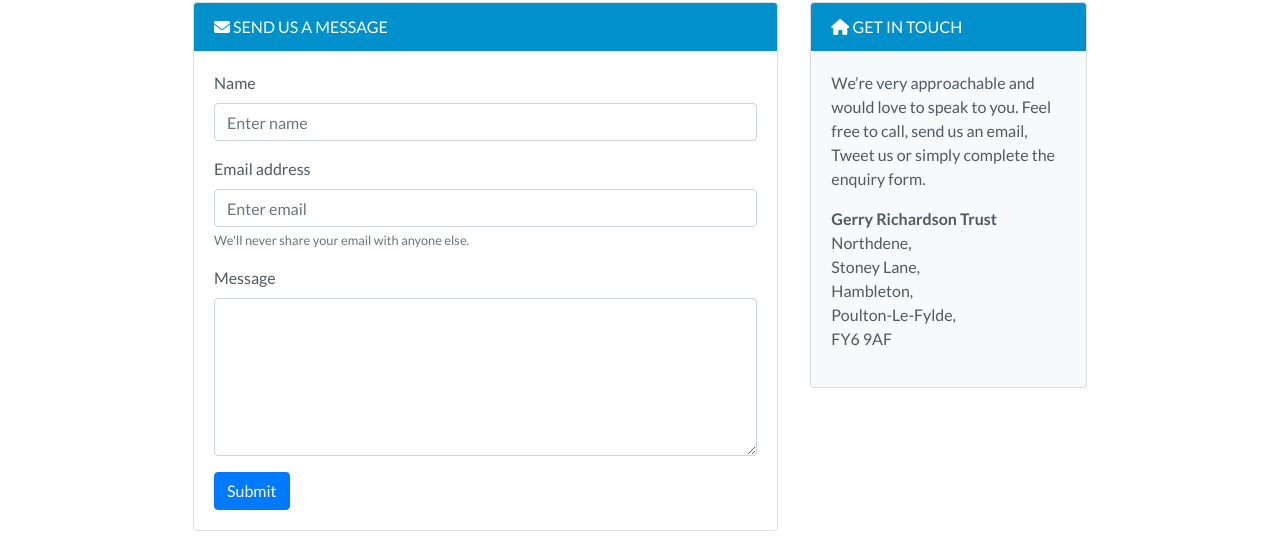
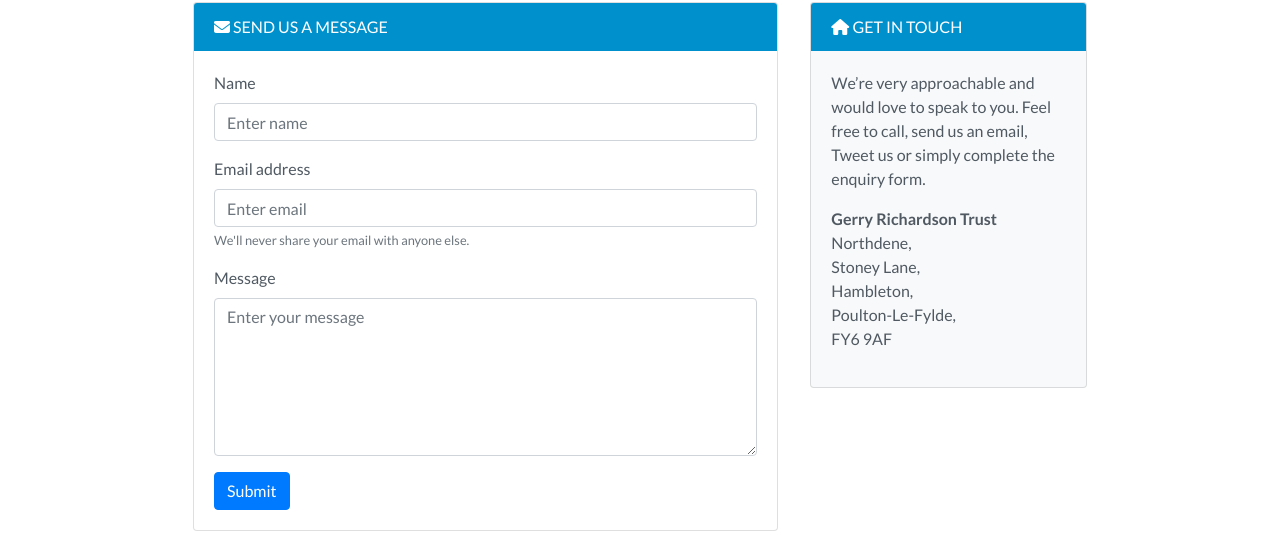
Before and after one commit to tuppers360/gerry-react-heroku, a React (Create React App) app in the folder client/: page /contact in a window 1280 px wide. Shown: the part 206-766 px from the top of the page. Built offline with nearby package versions, Linux system fonts and the light colour scheme.

Commit message:
Add Contact Form Validation

```diff
--- a/client/src/App.css
+++ b/client/src/App.css
@@ -259,3 +259,14 @@ footer .social .fa-instagram:hover {
   background-image: url("./assets/beachImage.jpg") !important;
   background-size: cover !important;
 } */
+
+.error {
+  color: red;
+  font-size: 12px;
+  font-weight: 700;
+}
+
+.inputError {
+  border-color: red;
+  border-width: 1px;
+}
--- /dev/null
+++ b/client/src/components/contact-form/contact-form.component.jsx
@@ -0,0 +1,78 @@
+import React from "react";
+import useForm from "./../utils/useForm.component";
+import validate from "./../utils/validate";
+
+const ContactForm = () => {
+  const { handleChange, handleSubmit, handleBlur, values, errors } = useForm(
+    submit,
+    validate
+  );
+
+  function submit() {
+    console.log("Submitted Successfully");
+  }
+
+  return (
+    <form onSubmit={handleSubmit} noValidate>
+      <div className="form-group">
+        <label htmlFor="name">Name</label>
+        <input
+          className={`${
+            errors.name ? "form-control inputError" : "form-control"
+          }`}
+          name="name"
+          type="text"
+          aria-describedby="emailHelp"
+          placeholder="Enter name"
+          value={values.name}
+          onChange={handleChange}
+          onBlur={handleBlur}
+        />
+        {errors.name && <p className="error">{errors.name}</p>}
+      </div>
+      <div className="form-group">
+        <label htmlFor="email">Email address</label>
+        <input
+          name="email"
+          type="email"
+          className={`${
+            errors.email ? "form-control inputError" : "form-control"
+          }`}
+          aria-describedby="emailHelp"
+          placeholder="Enter email"
+          value={values.email}
+          onChange={handleChange}
+          onBlur={handleBlur}
+        />
+        <small id="emailHelp" className="form-text text-muted">
+          We'll never share your email with anyone else.
+        </small>
+        {errors.name && <p className="error">{errors.name}</p>}
+      </div>
+      <div className="form-group">
+        <label htmlFor="message">Message</label>
+        <textarea
+          name="message"
+          type="text"
+          className={`${
+            errors.message ? "form-control inputError" : "form-control"
+          }`}
+          aria-describedby="emailHelp"
+          placeholder="Enter your message"
+          value={values.message}
+          onChange={handleChange}
+          onBlur={handleBlur}
+          rows="6"
+        ></textarea>
+        {errors.message && <p className="error">{errors.message}</p>}
+      </div>
+      <div className="mx-auto">
+        <button type="submit" className="btn btn-primary text-right">
+          Submit
+        </button>
+      </div>
+    </form>
+  );
+};
+
+export default ContactForm;
--- a/client/src/components/contact.jsx
+++ b/client/src/components/contact.jsx
@@ -1,4 +1,5 @@
 import React from "react";
+import ContactForm from "./contact-form/contact-form.component";
 
 export const Contact = () => (
   <React.Fragment>
@@ -15,47 +16,7 @@ export const Contact = () => (
               <i className="fa fa-envelope"></i> Send us a message
             </div>
             <div className="card-body">
-              <form>
-                <div className="form-group">
-                  <label htmlFor="name">Name</label>
-                  <input
-                    type="text"
-                    className="form-control"
-                    id="name"
-                    aria-describedby="emailHelp"
-                    placeholder="Enter name"
-                    required
-                  />
-                </div>
-                <div className="form-group">
-                  <label htmlFor="email">Email address</label>
-                  <input
-                    type="email"
-                    className="form-control"
-                    id="email"
-                    aria-describedby="emailHelp"
-                    placeholder="Enter email"
-                    required
-                  />
-                  <small id="emailHelp" className="form-text text-muted">
-                    We'll never share your email with anyone else.
-                  </small>
-                </div>
-                <div className="form-group">
-                  <label htmlFor="message">Message</label>
-                  <textarea
-                    className="form-control"
-                    id="message"
-                    rows="6"
-                    required
-                  ></textarea>
-                </div>
-                <div className="mx-auto">
-                  <button type="submit" className="btn btn-primary text-right">
-                    Submit
-                  </button>
-                </div>
-              </form>
+              <ContactForm />
             </div>
           </div>
         </div>
--- /dev/null
+++ b/client/src/components/utils/useForm.component.jsx
@@ -0,0 +1,49 @@
+import { useState, useEffect } from "react";
+
+const useForm = (callback, validate) => {
+  const [values, setValues] = useState({ name: "", email: "", message: "" });
+  const [errors, setErrors] = useState({});
+  const [isSubmitting, setIsSubmitting] = useState(false);
+
+  const handleChange = event => {
+    const { name, value } = event.target;
+    setValues({
+      ...values,
+      [name]: value
+    });
+  };
+
+  const handleSubmit = event => {
+    event.preventDefault();
+    setErrors(validate(values));
+    setIsSubmitting(true);
+  };
+
+  const handleBlur = () => {
+    const validationErrors = validate(values);
+    setErrors(validationErrors);
+  };
+
+  useEffect(() => {
+    if (isSubmitting) {
+      const noErrors = Object.keys(errors).length === 0;
+      if (noErrors) {
+        console.log("Submitted Successfully", values, errors);
+        setIsSubmitting(false);
+      } else {
+        console.log("NOT Submitted Successfully", values, errors);
+        setIsSubmitting(false);
+      }
+    }
+  }, [errors, isSubmitting, values]);
+
+  return {
+    handleChange,
+    handleSubmit,
+    handleBlur,
+    values,
+    errors
+  };
+};
+
+export default useForm;
--- /dev/null
+++ b/client/src/components/utils/validate.js
@@ -0,0 +1,25 @@
+export default function validate(values) {
+  let errors = {};
+
+  //email
+  if (!values.email) {
+    errors.email = "Email address is required";
+  } else if (!/\S+@\S+\.\S+/.test(values.email)) {
+    errors.email = "Email address is invalid";
+  }
+  //email
+  // if (!values.password) {
+  //   errors.password = "Password is required";
+  // } else if (values.password.length < 10) {
+  //   errors.password = "Password needs to be 10 or more characters";
+  // }
+  //name
+  if (!values.name) {
+    errors.name = "Please enter your name";
+  }
+  //message
+  if (!values.message) {
+    errors.message = "Please add your message";
+  }
+  return errors;
+}
```
